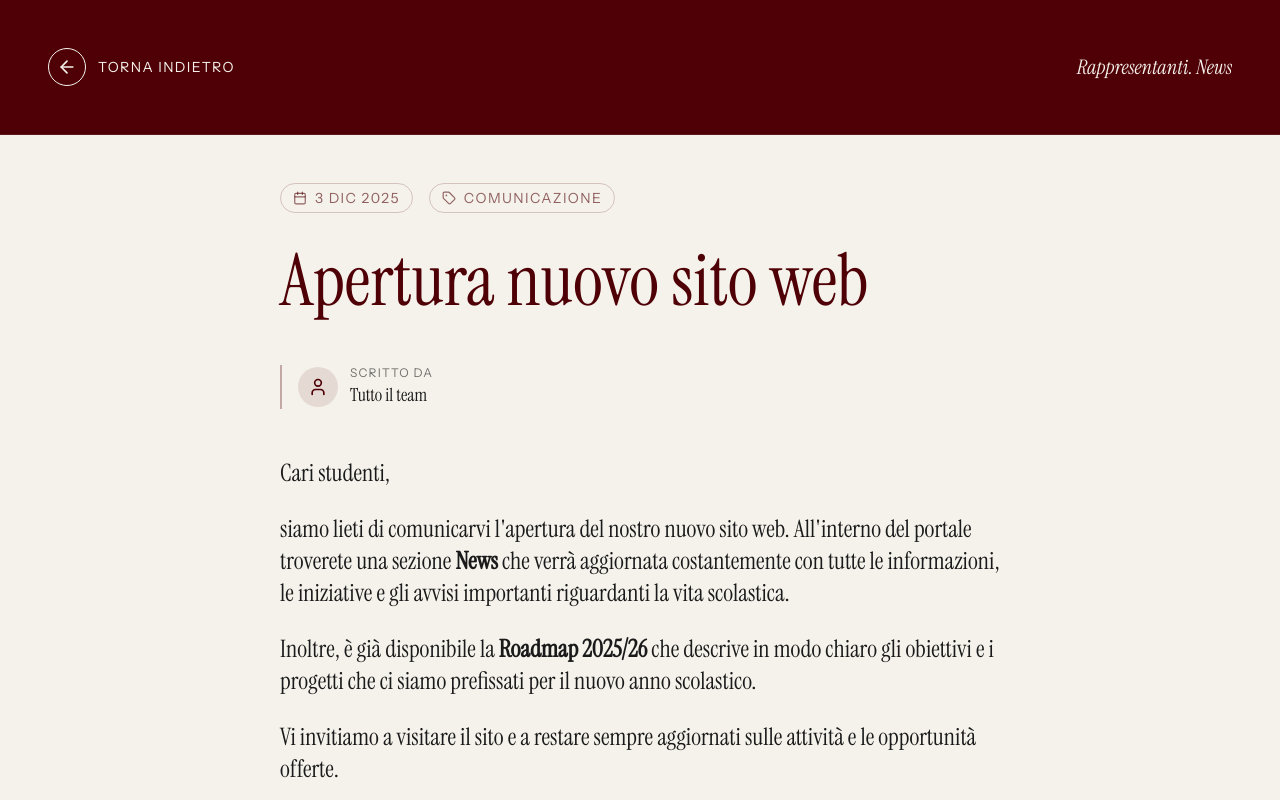
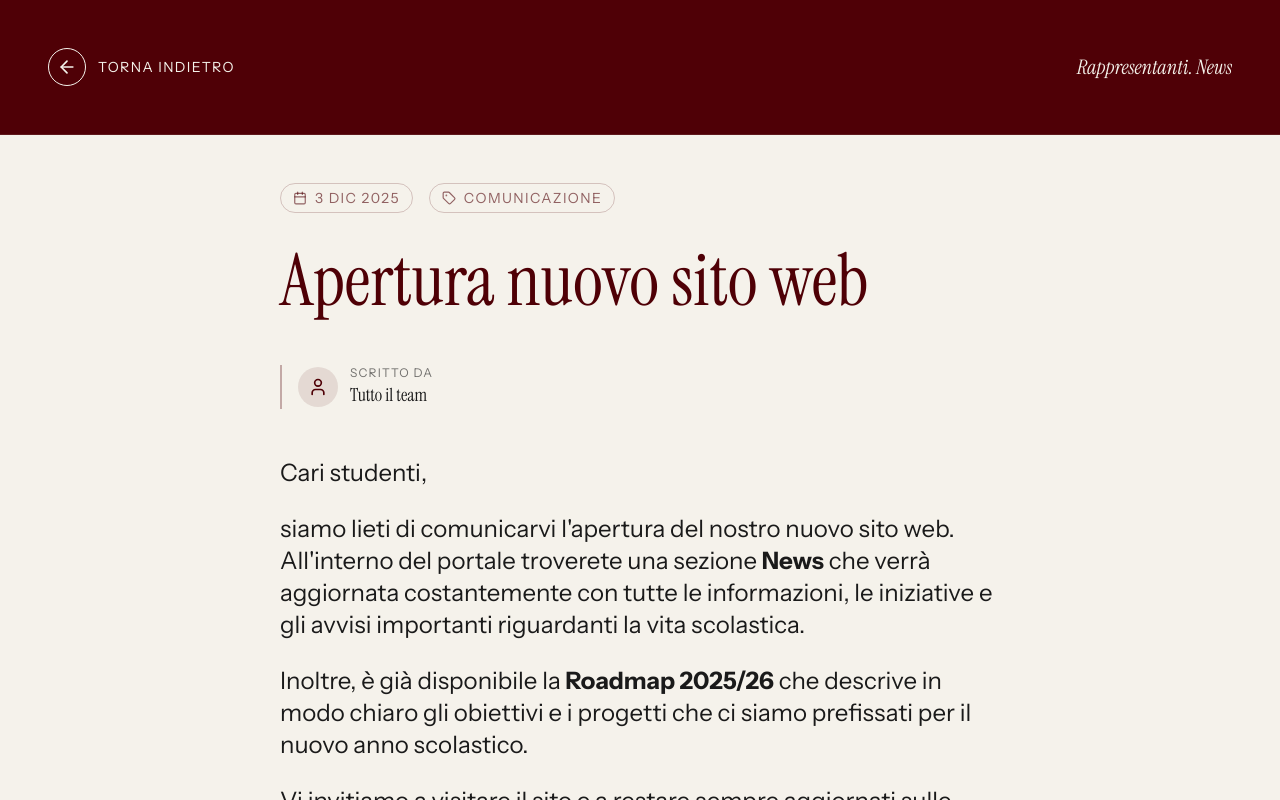
Before and after one commit to thomas-addamo/rappresentanti, a React (Vite) app in the folder rappresentanti/: page / in a window 1280 px wide. Both pictures are taken after a click on the element 234 px from the left and 6245 px from the top of the page. Built offline with nearby package versions, Linux system fonts and the light colour scheme.

Commit message:
style: Update news content font from serif to sans-serif

```diff
--- a/rappresentanti/components/NewsDetail.tsx
+++ b/rappresentanti/components/NewsDetail.tsx
@@ -83,7 +83,7 @@ const NewsDetail: React.FC<NewsDetailProps> = ({ news, onBack }) => {
                         initial={{ opacity: 0 }}
                         animate={{ opacity: 1 }}
                         transition={{ delay: 0.5 }}
-                        className="font-serif text-xl md:text-2xl leading-relaxed opacity-90 space-y-6 news-content"
+                        className="font-sans text-xl md:text-2xl leading-relaxed opacity-90 space-y-6 news-content"
                         dangerouslySetInnerHTML={{ __html: news.content }}
                     />
 
```
